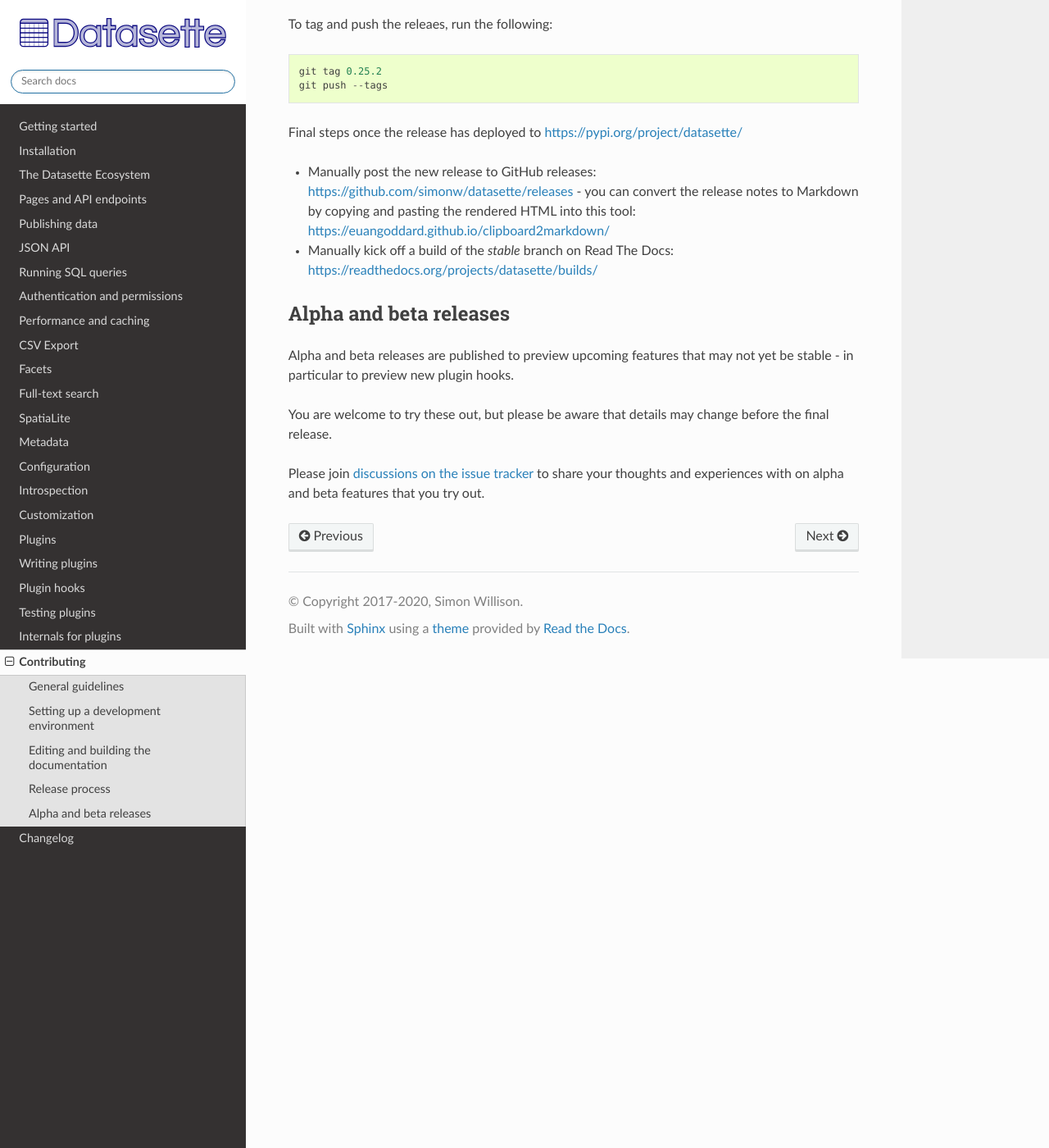
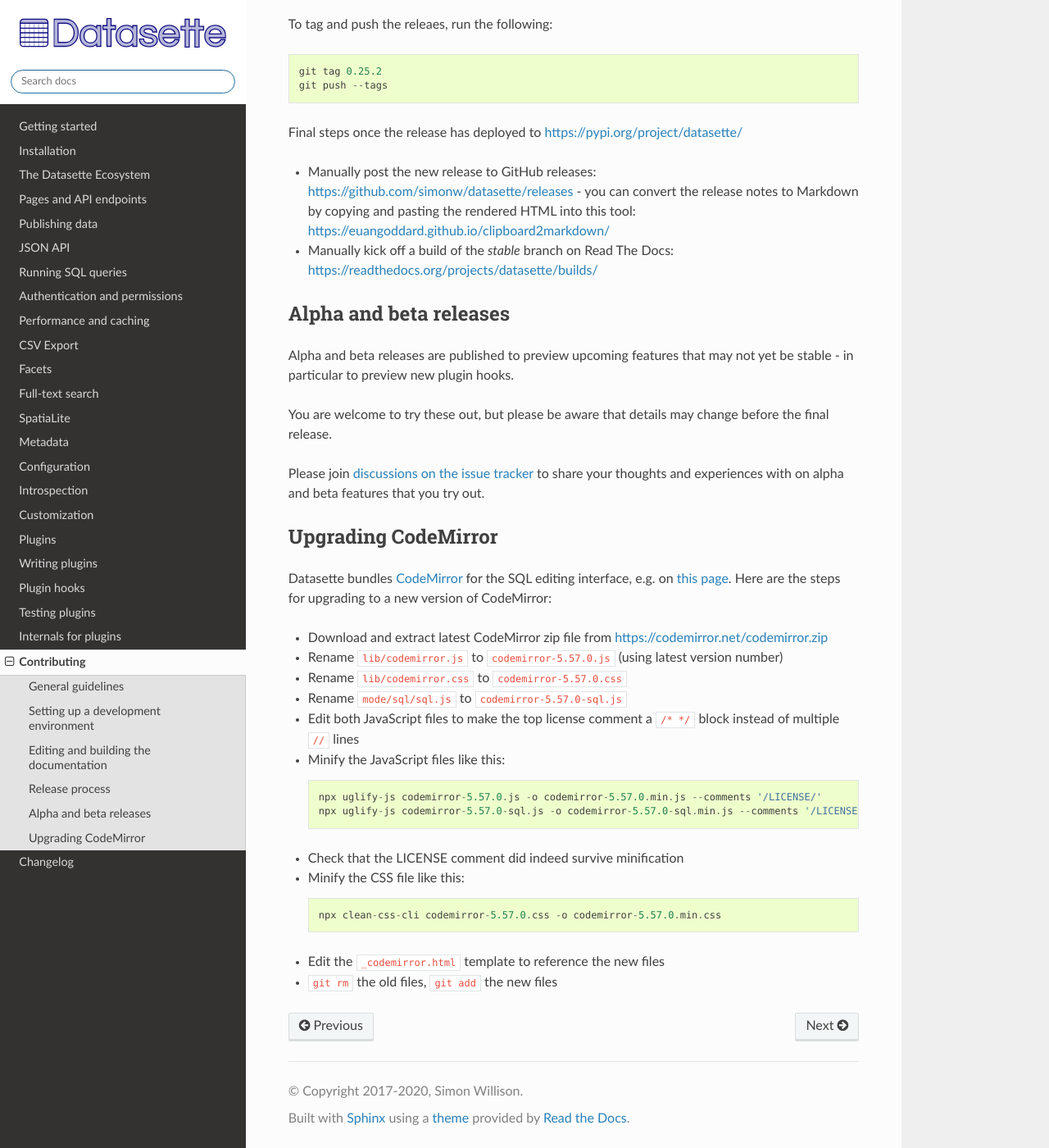
Before and after one commit to simonw/datasette, a Sphinx documentation site: the page built from docs/contributing.rst, in a window 1280 px wide and 1400 px high, scrolled down 4880 px. Shown: the whole window at 82% size. Built offline with Sphinx 7.4.7 and the Read the Docs theme 2.0.0, drawn with Linux system fonts in a browser that asks for light colours.

Commit message:
Notes on upgrading CodeMirror, refs #948

```diff
--- a/docs/contributing.rst
+++ b/docs/contributing.rst
@@ -192,3 +192,28 @@
 You are welcome to try these out, but please be aware that details may change before the final release.
 
 Please join `discussions on the issue tracker <https://github.com/simonw/datasette/issues>`__ to share your thoughts and experiences with on alpha and beta features that you try out.
+
+.. _contributing_upgrading_codemirror:
+
+Upgrading CodeMirror
+--------------------
+
+Datasette bundles `CodeMirror <https://codemirror.net/>`__ for the SQL editing interface, e.g. on `this page <https://latest.datasette.io/fixtures>`__. Here are the steps for upgrading to a new version of CodeMirror:
+
+* Download and extract latest CodeMirror zip file from https://codemirror.net/codemirror.zip
+* Rename ``lib/codemirror.js`` to ``codemirror-5.57.0.js`` (using latest version number)
+* Rename ``lib/codemirror.css`` to ``codemirror-5.57.0.css``
+* Rename ``mode/sql/sql.js`` to ``codemirror-5.57.0-sql.js``
+* Edit both JavaScript files to make the top license comment a ``/* */`` block instead of multiple ``//`` lines
+* Minify the JavaScript files like this::
+
+       npx uglify-js codemirror-5.57.0.js -o codemirror-5.57.0.min.js --comments '/LICENSE/'
+       npx uglify-js codemirror-5.57.0-sql.js -o codemirror-5.57.0-sql.min.js --comments '/LICENSE/'
+
+* Check that the LICENSE comment did indeed survive minification
+* Minify the CSS file like this::
+
+       npx clean-css-cli codemirror-5.57.0.css -o codemirror-5.57.0.min.css
+
+* Edit the ``_codemirror.html`` template to reference the new files
+* ``git rm`` the old files, ``git add`` the new files
```
